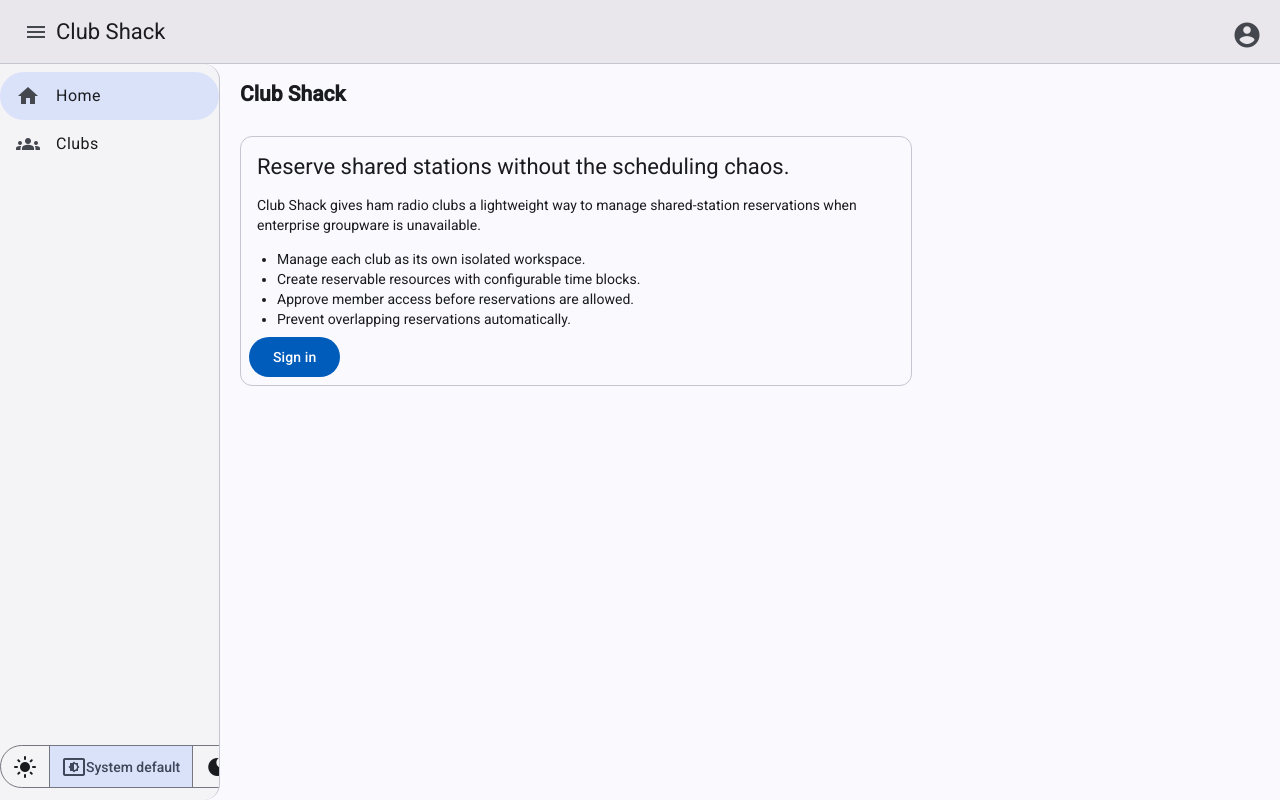
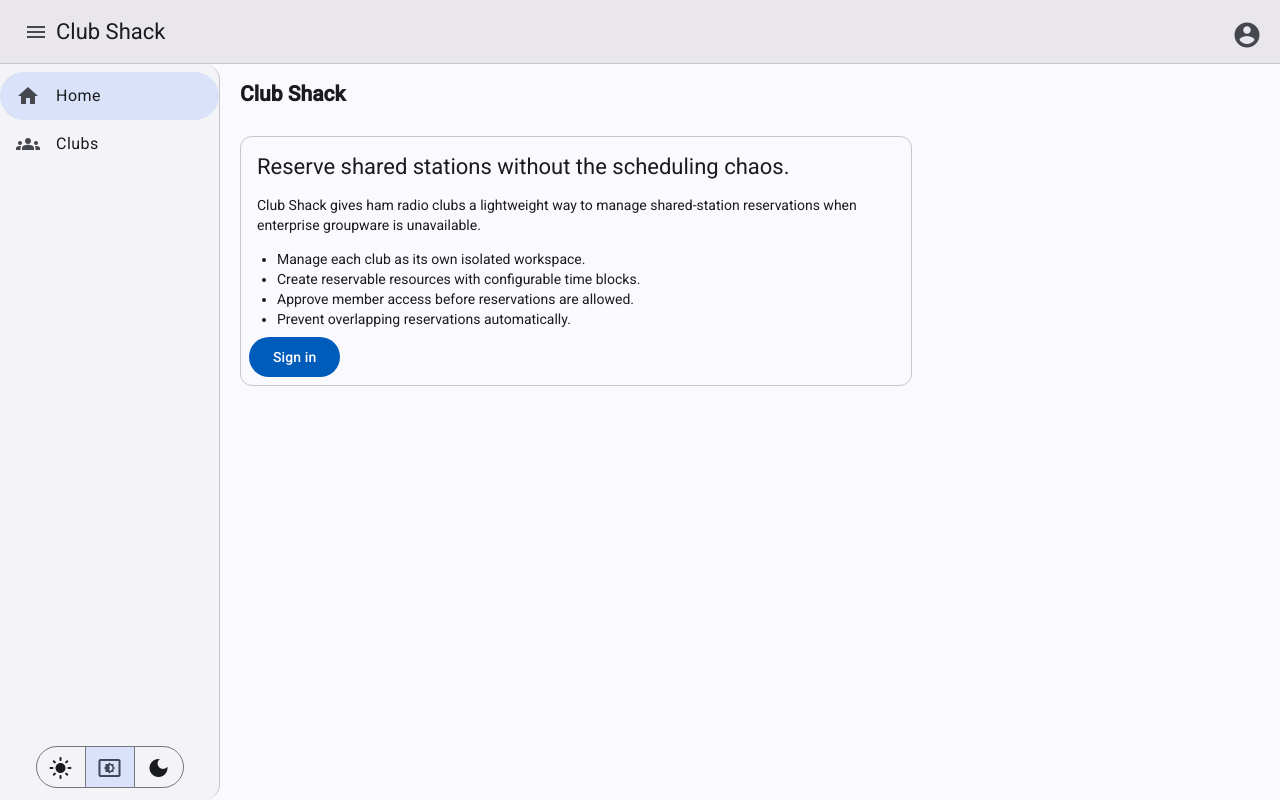
Before and after one commit to k0swe/station-reservation, an Angular app in the folder web/: page / in a window 1280 px wide. Built offline with nearby package versions, Linux system fonts and the light colour scheme.

Commit message:
fix: remove System default text from toggle, update test, fix sidenav bottom alignment
Agent-Logs-Url: https://github.com/k0swe/station-reservation/sessions/c382bca3-ac2a-4f8c-82c9-a430ea59f4fa

Co-authored-by: xylo04 <389971+xylo04@users.noreply.github.com>

```diff
--- a/web/src/app/app.html
+++ b/web/src/app/app.html
@@ -57,7 +57,6 @@
       </mat-button-toggle>
       <mat-button-toggle value="system" aria-label="Use system default theme">
         <mat-icon>settings_brightness</mat-icon>
-        <span>System default</span>
       </mat-button-toggle>
       <mat-button-toggle value="dark" aria-label="Use dark theme">
         <mat-icon>dark_mode</mat-icon>
--- a/web/src/styles.scss
+++ b/web/src/styles.scss
@@ -63,3 +63,10 @@ body {
   color: var(--mat-sys-on-surface-variant);
 }
 /* You can add global styles to this file, and also import other style files */
+
+// Allow flex layout inside mat-sidenav so sidenav-inner can fill full height
+mat-sidenav.sidenav > .mat-drawer-inner-container {
+  display: flex;
+  flex-direction: column;
+  height: 100%;
+}
```
Also changed, not shown: 1 other file (tests, documents, lock files or other folders).
